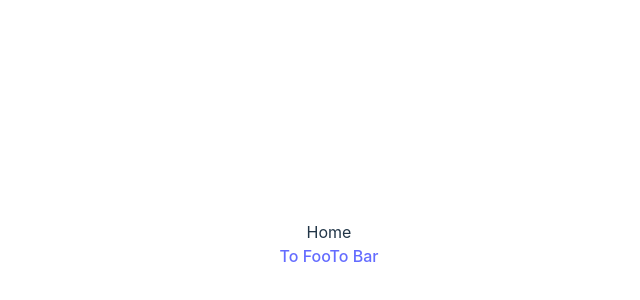
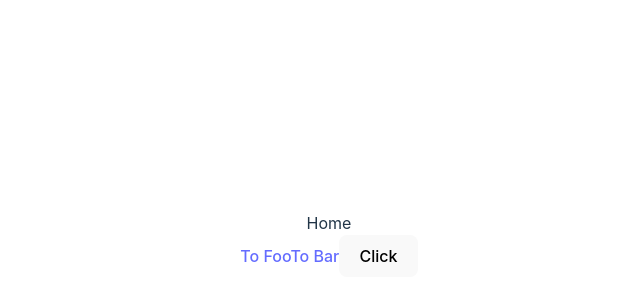
Before and after one commit to williampv/vue-routing-workshop, a Vue app: page /bar in a window 1280 px wide. Shown: the part 156-456 px from the top of the page, without its empty margins (311-951 px from the left). Built offline with nearby package versions, Linux system fonts and the light colour scheme.

Commit message:
Params to a route

```diff
--- a/src/App.vue
+++ b/src/App.vue
@@ -1,6 +1,11 @@
-<script setup>
-import { RouterView } from 'vue-router';
-
+<script>
+export default {
+  methods: {
+    redirectTo() {
+      this.$router.push({ name: 'Foo', params: { id: 123312 } })
+    }
+  }
+}
 
 </script>
 
@@ -9,6 +14,8 @@ import { RouterView } from 'vue-router';
     <router-view></router-view>
     <router-link to="/foo">To Foo</router-link>
     <router-link to="/bar">To Bar</router-link>
+
+    <button @click="redirectTo">Click</button>
   </div>
 </template>
 
--- a/src/components/Foo.vue
+++ b/src/components/Foo.vue
@@ -3,3 +3,11 @@
         Foo
     </div>
 </template>
+
+<script>
+export default {
+    created() {
+        console.log(this.$route.params.id)
+    }
+}
+</script>
--- a/src/router.js
+++ b/src/router.js
@@ -8,7 +8,7 @@ import Home from './components/Home.vue'
 const routes = [
 
     { path: '/', component: Home },
-    { path: '/foo', component: Foo },
+    { path: '/foo/:id', name: 'Foo', component: Foo },
     { path: '/bar', component: Bar },
     { path: '/:pathMatch(.*)*', component: ErrorNotFound }
 
```
